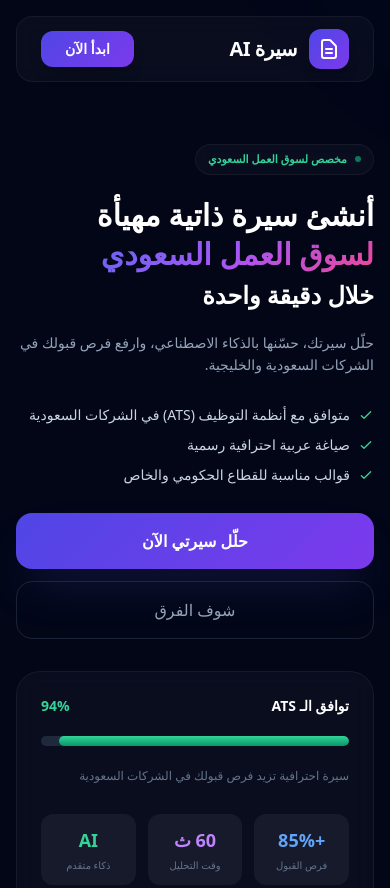
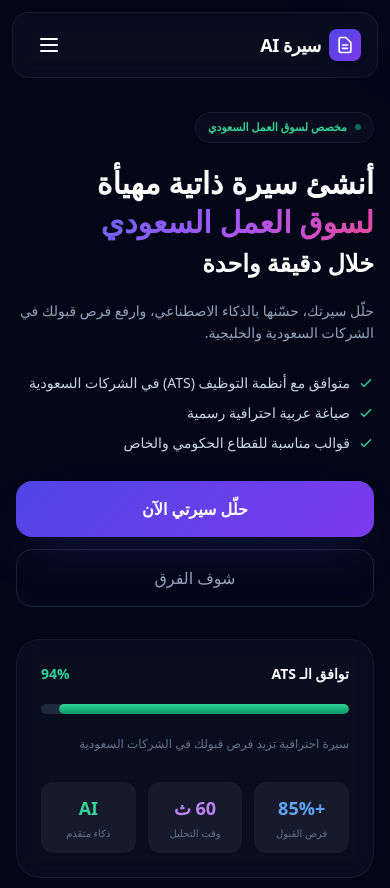
Before and after one commit to itmajed/gitaaxl, a React (Vite) app: page / in a window 390 px wide. Shown: the top 888 px of the page. Built offline with nearby package versions, Linux system fonts and the light colour scheme.

Commit message:
Update components: Layout + StepIndicator

```diff
--- a/components/Layout.tsx
+++ b/components/Layout.tsx
@@ -1,56 +1,98 @@
-
-import React from 'react';
+import React, { useState, useEffect } from 'react';
 
 export const Layout: React.FC<{ children: React.ReactNode }> = ({ children }) => {
+  const [menuOpen, setMenuOpen] = useState(false);
+  const [scrolled, setScrolled] = useState(false);
+
+  useEffect(() => {
+    const handleScroll = () => setScrolled(window.scrollY > 20);
+    window.addEventListener('scroll', handleScroll);
+    return () => window.removeEventListener('scroll', handleScroll);
+  }, []);
+
   return (
-    <div className="min-h-screen flex flex-col font-sans" dir="rtl">
-      <header className="fixed top-0 w-full z-50 px-4 pt-4">
+    <div className="min-h-screen flex flex-col font-sans bg-[#020617]" dir="rtl">
+      <header className={`fixed top-0 w-full z-50 px-3 sm:px-4 pt-3 sm:pt-4 transition-all duration-300 ${scrolled ? 'pt-1 sm:pt-2' : ''}`}>
         <div className="max-w-7xl mx-auto">
-          <div className="glass-card rounded-2xl px-6 py-3 flex justify-between items-center">
-            <div className="flex items-center space-x-reverse space-x-3">
-              <div className="gradient-button p-2 rounded-xl shadow-lg">
-                <svg className="w-6 h-6 text-white" fill="none" stroke="currentColor" viewBox="0 0 24 24">
+          <div className={`glass-card rounded-2xl px-4 sm:px-6 py-3 flex justify-between items-center transition-all duration-300 ${scrolled ? 'shadow-lg shadow-black/20' : ''}`}>
+            <div className="flex items-center gap-2 sm:gap-3">
+              <div className="gradient-button p-1.5 sm:p-2 rounded-lg sm:rounded-xl shadow-lg">
+                <svg className="w-5 h-5 sm:w-6 sm:h-6 text-white" fill="none" stroke="currentColor" viewBox="0 0 24 24">
                   <path strokeLinecap="round" strokeLinejoin="round" strokeWidth="2" d="M9 12h6m-6 4h6m2 5H7a2 2 0 01-2-2V5a2 2 0 012-2h5.586a1 1 0 01.707.293l5.414 5.414a1 1 0 01.293.707V19a2 2 0 01-2 2z" />
                 </svg>
               </div>
-              <span className="text-xl font-black text-white tracking-tight">سيرة AI</span>
+              <span className="text-lg sm:text-xl font-black text-white tracking-tight">سيرة AI</span>
             </div>
-            <nav className="hidden md:flex space-x-reverse space-x-8">
-              <a href="#" className="text-slate-400 hover:text-white font-medium transition-colors">الرئيسية</a>
-              <a href="#" className="text-slate-400 hover:text-white font-medium transition-colors">النماذج</a>
-              <a href="#" className="text-slate-400 hover:text-white font-medium transition-colors">الأسعار</a>
+
+            <nav className="hidden md:flex items-center gap-8">
+              <a href="#hero" className="text-slate-400 hover:text-white font-medium transition-colors text-sm">الرئيسية</a>
+              <a href="#features" className="text-slate-400 hover:text-white font-medium transition-colors text-sm">المميزات</a>
+              <a href="#pricing" className="text-slate-400 hover:text-white font-medium transition-colors text-sm">الأسعار</a>
+              <a href="#contact" className="text-slate-400 hover:text-white font-medium transition-colors text-sm">تواصل معنا</a>
             </nav>
-            <div>
-              <button className="gradient-button text-white px-6 py-2 rounded-xl font-bold shadow-lg text-sm">
-                ابدأ الآن
-              </button>
+
+            <div className="hidden md:block">
+              <a href="#hero" className="gradient-button text-white px-6 py-2.5 rounded-xl font-bold shadow-lg text-sm">ابدأ الآن</a>
+            </div>
+
+            <button onClick={() => setMenuOpen(!menuOpen)} className="md:hidden text-white bg-transparent border-none cursor-pointer p-2 rounded-lg hover:bg-white/5 transition-colors" aria-label="القائمة">
+              {menuOpen ? (
+                <svg className="w-6 h-6" fill="none" stroke="currentColor" viewBox="0 0 24 24"><path strokeLinecap="round" strokeLinejoin="round" strokeWidth="2" d="M6 18L18 6M6 6l12 12" /></svg>
+              ) : (
+                <svg className="w-6 h-6" fill="none" stroke="currentColor" viewBox="0 0 24 24"><path strokeLinecap="round" strokeLinejoin="round" strokeWidth="2" d="M4 6h16M4 12h16M4 18h16" /></svg>
+              )}
+            </button>
+          </div>
+
+          <div className={`md:hidden overflow-hidden transition-all duration-300 ${menuOpen ? 'max-h-96 mt-2 opacity-100' : 'max-h-0 opacity-0'}`}>
+            <div className="glass-card rounded-2xl px-4 py-4 space-y-2">
+              <a href="#hero" onClick={() => setMenuOpen(false)} className="block text-slate-300 hover:text-white font-medium py-3 px-4 text-center rounded-xl hover:bg-white/5 transition-all">الرئيسية</a>
+              <a href="#features" onClick={() => setMenuOpen(false)} className="block text-slate-300 hover:text-white font-medium py-3 px-4 text-center rounded-xl hover:bg-white/5 transition-all">المميزات</a>
+              <a href="#pricing" onClick={() => setMenuOpen(false)} className="block text-slate-300 hover:text-white font-medium py-3 px-4 text-center rounded-xl hover:bg-white/5 transition-all">الأسعار</a>
+              <a href="#contact" onClick={() => setMenuOpen(false)} className="block text-slate-300 hover:text-white font-medium py-3 px-4 text-center rounded-xl hover:bg-white/5 transition-all">تواصل معنا</a>
+              <a href="#hero" onClick={() => setMenuOpen(false)} className="gradient-button block text-white px-6 py-3 rounded-xl font-bold shadow-lg text-center mt-2">ابدأ الآن</a>
             </div>
           </div>
         </div>
       </header>
 
-      <main className="flex-grow pt-32 pb-20 relative overflow-hidden">
-        {/* Background Decorative Blobs */}
-        <div className="absolute top-0 right-0 -translate-y-1/2 translate-x-1/2 w-[500px] h-[500px] bg-blue-600/10 blur-[120px] rounded-full pointer-events-none"></div>
-        <div className="absolute bottom-0 left-0 translate-y-1/2 -translate-x-1/2 w-[600px] h-[600px] bg-purple-600/10 blur-[120px] rounded-full pointer-events-none"></div>
-
-        <div className="relative z-10">
-          {children}
-        </div>
+      <main className="flex-grow pt-24 sm:pt-28 pb-12 sm:pb-20 relative overflow-hidden">
+        <div className="absolute top-0 right-0 -translate-y-1/2 translate-x-1/2 w-[300px] sm:w-[500px] h-[300px] sm:h-[500px] bg-blue-600/10 blur-[80px] sm:blur-[120px] rounded-full pointer-events-none"></div>
+        <div className="absolute bottom-0 left-0 translate-y-1/2 -translate-x-1/2 w-[350px] sm:w-[600px] h-[350px] sm:h-[600px] bg-purple-600/10 blur-[80px] sm:blur-[120px] rounded-full pointer-events-none"></div>
+        <div className="relative z-10">{children}</div>
       </main>
 
-      <footer className="border-t border-slate-800/50 py-12 bg-slate-950/50">
-        <div className="max-w-7xl mx-auto px-4 text-center">
-          <div className="flex flex-col items-center gap-4">
-             <div className="flex items-center space-x-reverse space-x-2 opacity-50">
-              <div className="gradient-button p-1 rounded-lg">
-                <svg className="w-4 h-4 text-white" fill="none" stroke="currentColor" viewBox="0 0 24 24">
-                  <path strokeLinecap="round" strokeLinejoin="round" strokeWidth="2" d="M9 12h6m-6 4h6m2 5H7a2 2 0 01-2-2V5a2 2 0 012-2h5.586a1 1 0 01.707.293l5.414 5.414a1 1 0 01.293.707V19a2 2 0 01-2 2z" />
-                </svg>
+      <footer id="contact" className="border-t border-slate-800/50 py-10 sm:py-14 bg-slate-950/50">
+        <div className="max-w-7xl mx-auto px-4">
+          <div className="grid grid-cols-1 sm:grid-cols-3 gap-8 sm:gap-12 text-center sm:text-right">
+            <div className="space-y-3">
+              <div className="flex items-center gap-2 justify-center sm:justify-start">
+                <div className="gradient-button p-1.5 rounded-lg">
+                  <svg className="w-4 h-4 text-white" fill="none" stroke="currentColor" viewBox="0 0 24 24"><path strokeLinecap="round" strokeLinejoin="round" strokeWidth="2" d="M9 12h6m-6 4h6m2 5H7a2 2 0 01-2-2V5a2 2 0 012-2h5.586a1 1 0 01.707.293l5.414 5.414a1 1 0 01.293.707V19a2 2 0 01-2 2z" /></svg>
+                </div>
+                <span className="text-lg font-black text-white">سيرة AI</span>
               </div>
-              <span className="text-lg font-black text-white">سيرة AI</span>
+              <p className="text-slate-500 text-sm leading-relaxed">منصة ذكية لتحسين السير الذاتية باستخدام الذكاء الاصطناعي</p>
             </div>
-            <p className="text-slate-500 text-sm">© 2024 سيرة AI - الذكاء الاصطناعي في خدمة طموحك المهني</p>
+            <div className="space-y-3">
+              <h4 className="text-white font-bold text-sm">روابط سريعة</h4>
+              <div className="flex flex-col gap-2">
+                <a href="#hero" className="text-slate-500 hover:text-white text-sm transition-colors">الرئيسية</a>
+                <a href="#pricing" className="text-slate-500 hover:text-white text-sm transition-colors">الأسعار</a>
+                <a href="#features" className="text-slate-500 hover:text-white text-sm transition-colors">المميزات</a>
+              </div>
+            </div>
+            <div className="space-y-3">
+              <h4 className="text-white font-bold text-sm">تواصل معنا</h4>
+              <a href="mailto:info@aaxl.net" className="text-blue-400 hover:text-blue-300 text-sm transition-colors flex items-center gap-2 justify-center sm:justify-start">
+                <svg className="w-4 h-4 flex-shrink-0" fill="none" stroke="currentColor" viewBox="0 0 24 24"><path strokeLinecap="round" strokeLinejoin="round" strokeWidth="2" d="M3 8l7.89 5.26a2 2 0 002.22 0L21 8M5 19h14a2 2 0 002-2V7a2 2 0 00-2-2H5a2 2 0 00-2 2v10a2 2 0 002 2z" /></svg>
+                info@aaxl.net
+              </a>
+              <p className="text-slate-500 text-xs">للدعم والاستفسارات</p>
+            </div>
+          </div>
+          <div className="border-t border-slate-800/50 mt-8 pt-6 text-center">
+            <p className="text-slate-600 text-xs">© 2025 سيرة AI - جميع الحقوق محفوظة</p>
           </div>
         </div>
       </footer>
```
